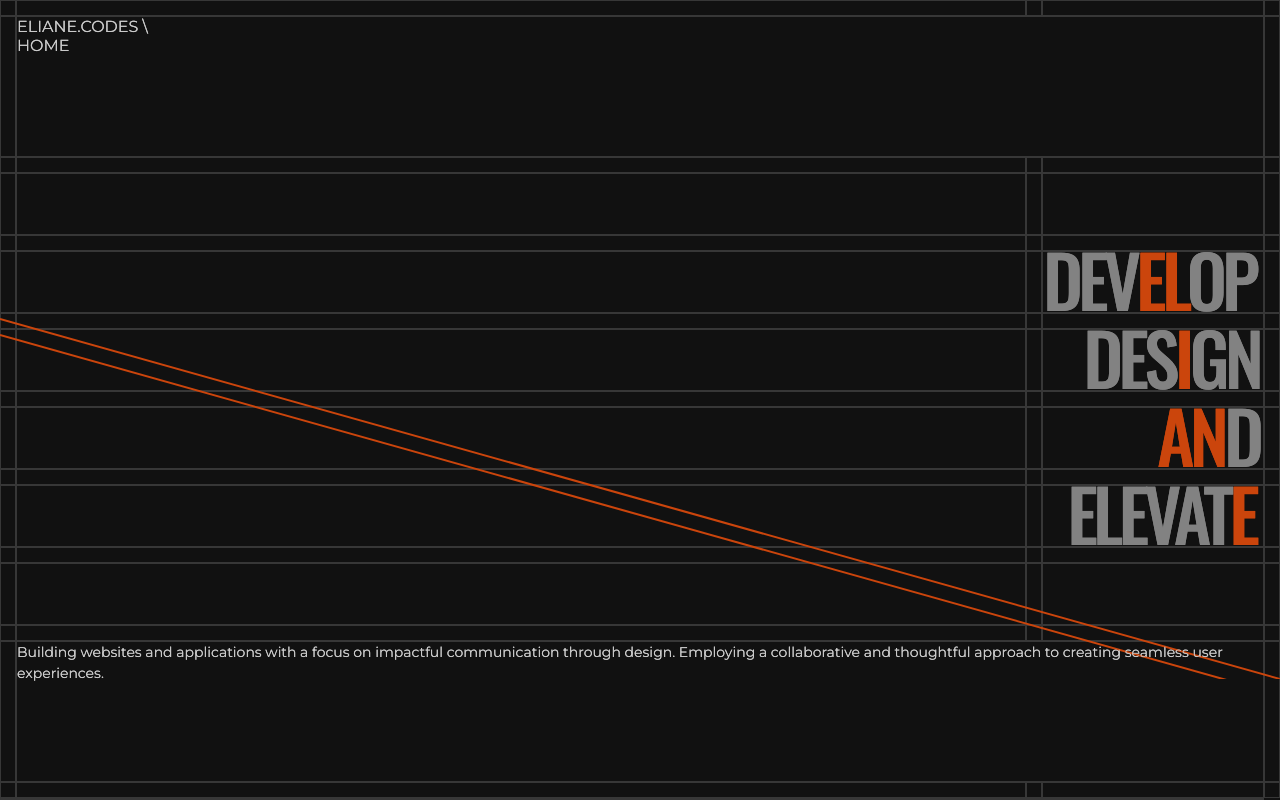
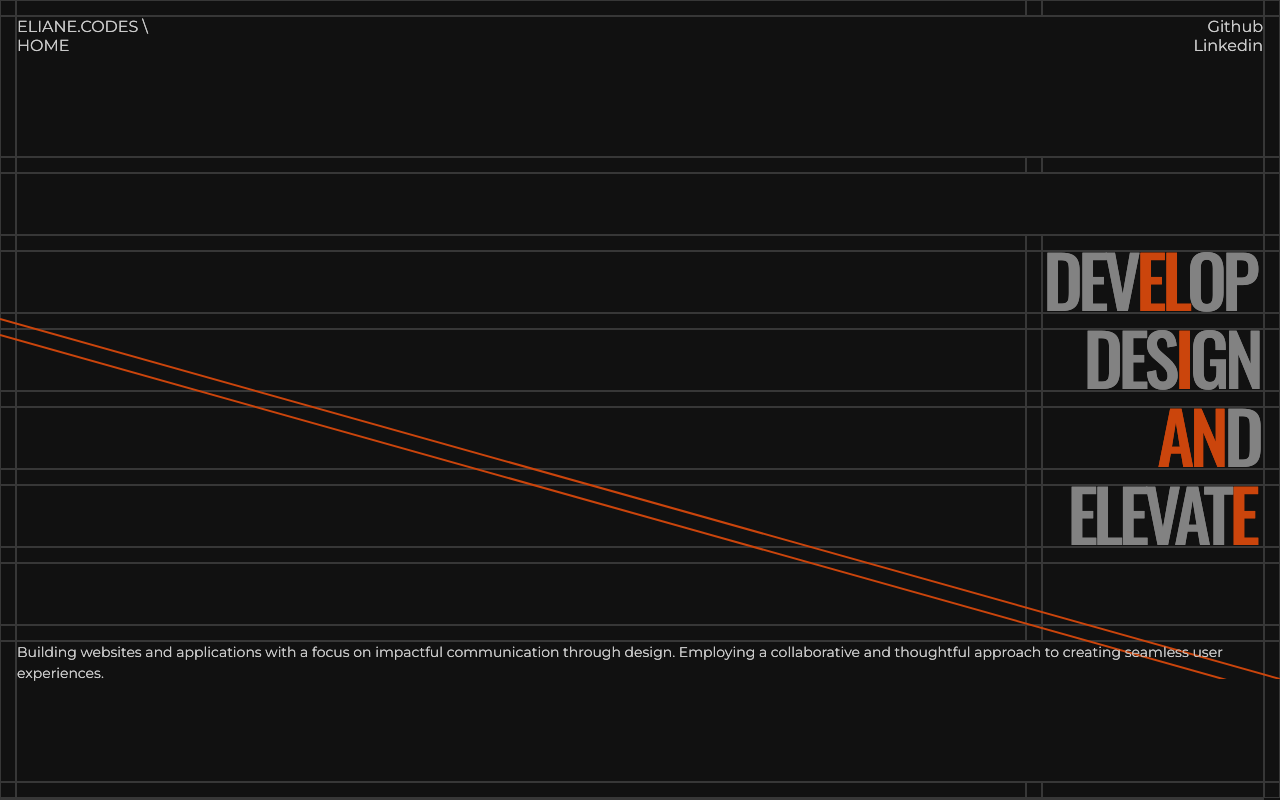
Before and after one commit to ElianeV/eliane.codes, a Next.js app: page / in a window 1280 px wide. Built offline with nearby package versions, Linux system fonts and the light colour scheme.

Commit message:
add github and linkedin links. Justify between

```diff
--- a/app/components/grid-mobile.js
+++ b/app/components/grid-mobile.js
@@ -38,8 +38,21 @@ function GridMobile({ infront }) {
         className={infront ? styles.bordertransparent : styles.borderdelay2}
         style={{ gridArea: "nav" }}
       >
-        ELIANE.CODES \<br />
-        HOME
+        <div style={{ display: "flex", justifyContent: "space-between" }}>
+          <div>
+            ELIANE.CODES \<br />
+            HOME
+          </div>
+          <div style={{ textAlign: "right" }}>
+            <a href="https://github.com/ElianeV" target="_blank">
+              Github
+            </a>
+            <br />
+            <a href="https://www.linkedin.com/in/eliane-vdc/" target="_blank">
+              Linkedin
+            </a>
+          </div>
+        </div>
       </div>
       <div
         className={infront ? styles.bordertransparent : styles.borderdelay4}
@@ -76,12 +89,15 @@ function GridMobile({ infront }) {
       ></div>
       <div
         className={infront ? styles.bordertransparent : styles.borderdelay2}
+        style={{ gridArea: "link" }}
       ></div>
       <div
         className={infront ? styles.bordertransparent : styles.borderdelay2}
+        style={{ gridArea: "link" }}
       ></div>
       <div
-        className={infront ? styles.bordertransparent : styles.borderdelay8}
+        className={infront ? styles.bordertransparent : styles.borderdelay2}
+        style={{ gridArea: "link" }}
       ></div>
       <div
         className={infront ? styles.bordertransparent : styles.borderdelay4}
```
